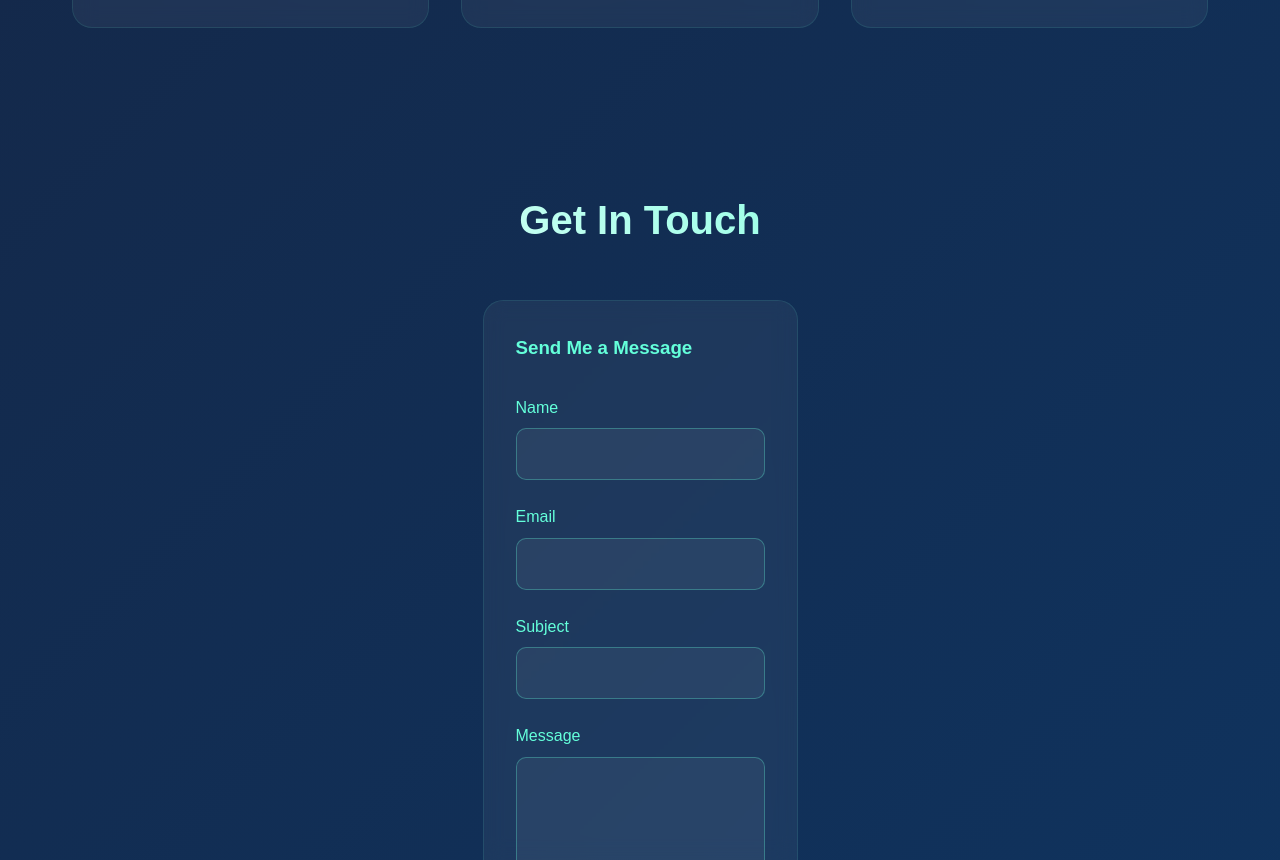
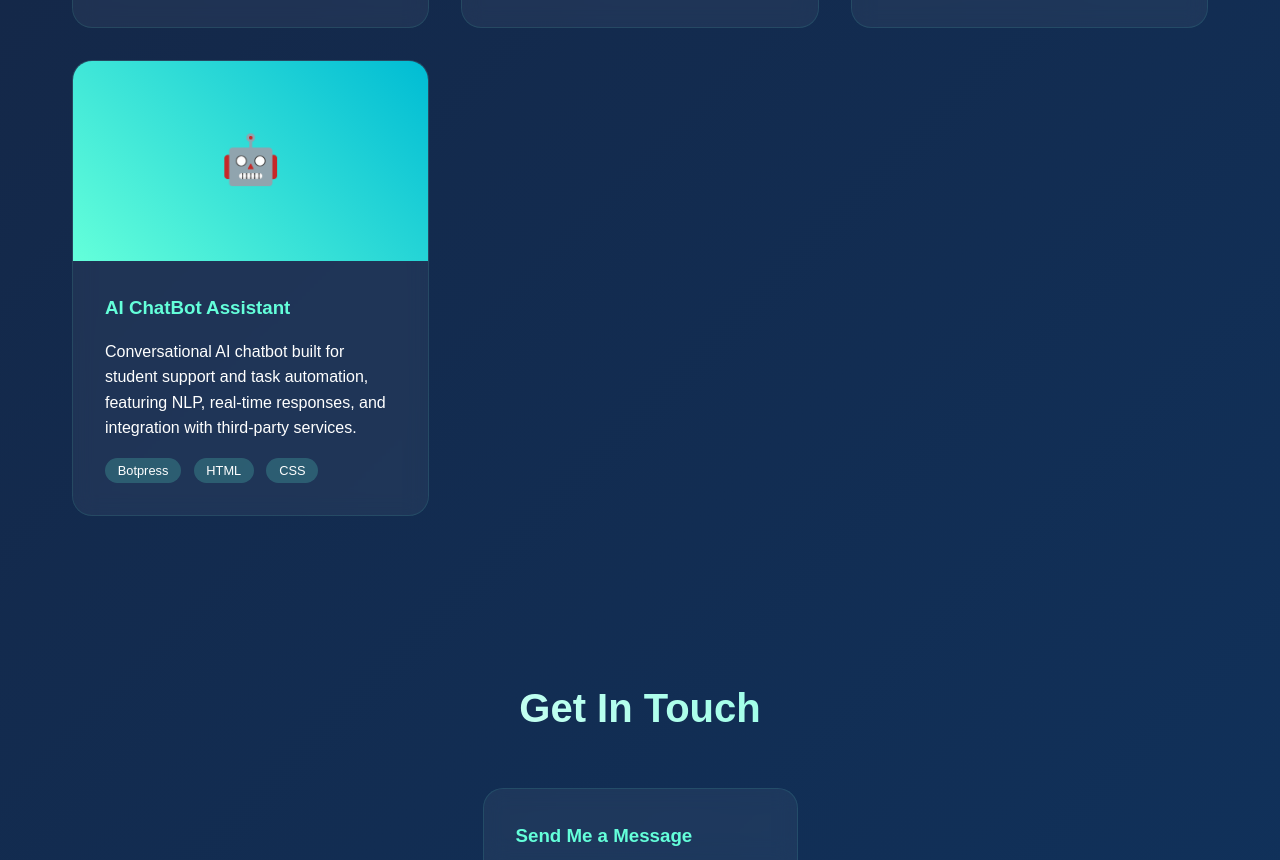
Before and after one commit to MdletsheFisokuhle/Portfolio, a plain HTML site: page index.html in a window 1280 px wide. Shown: the part 3383-4243 px from the top of the page. Drawn offline with Linux system fonts and the light colour scheme.

Commit message:
added a new project AI ChatBot

```diff
--- a/index.html
+++ b/index.html
@@ -656,6 +656,19 @@
        </div>
    </div>
 </div>
+            <div class="project-card">
+        <div class="project-image">🤖</div>
+        <div class="project-content">
+            <h3 class="project-title">AI ChatBot Assistant</h3>
+            <p>Conversational AI chatbot built for student support and task automation, featuring NLP, real-time responses, and integration with third-party services.</p>
+            <div style="margin-top: 1rem;">
+                <span style="background: rgba(100, 255, 218, 0.2); padding: 0.3rem 0.8rem; border-radius: 15px; font-size: 0.8rem; margin-right: 0.5rem;">Botpress</span>
+                <span style="background: rgba(100, 255, 218, 0.2); padding: 0.3rem 0.8rem; border-radius: 15px; font-size: 0.8rem; margin-right: 0.5rem;">HTML</span>
+                <span style="background: rgba(100, 255, 218, 0.2); padding: 0.3rem 0.8rem; border-radius: 15px; font-size: 0.8rem;">CSS</span>
+            </div>
+        </div>
+    </div>
+
            <!-- <div class="project-card">
                 <div class="project-image">📱</div>
                 <div class="project-content">
```
